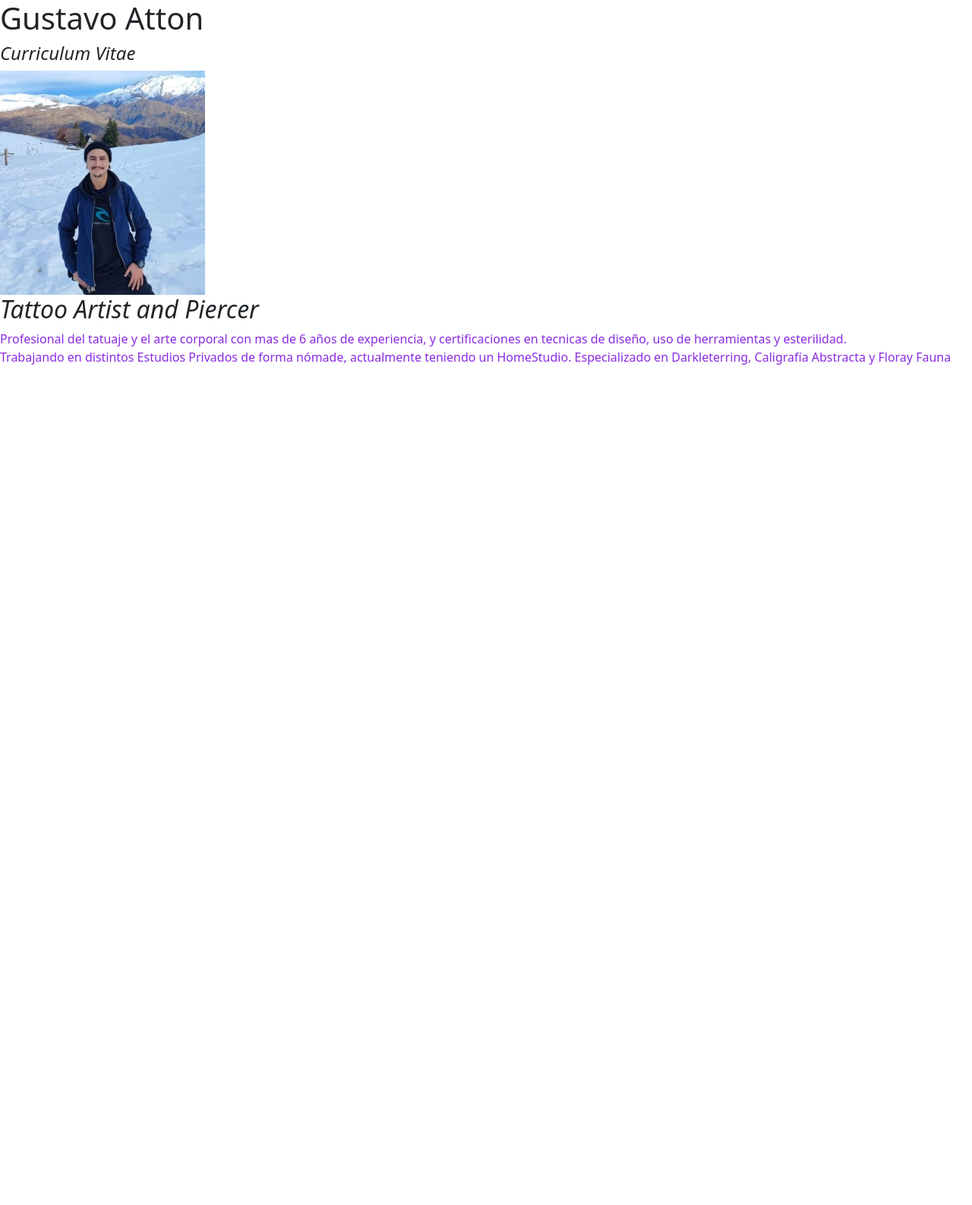
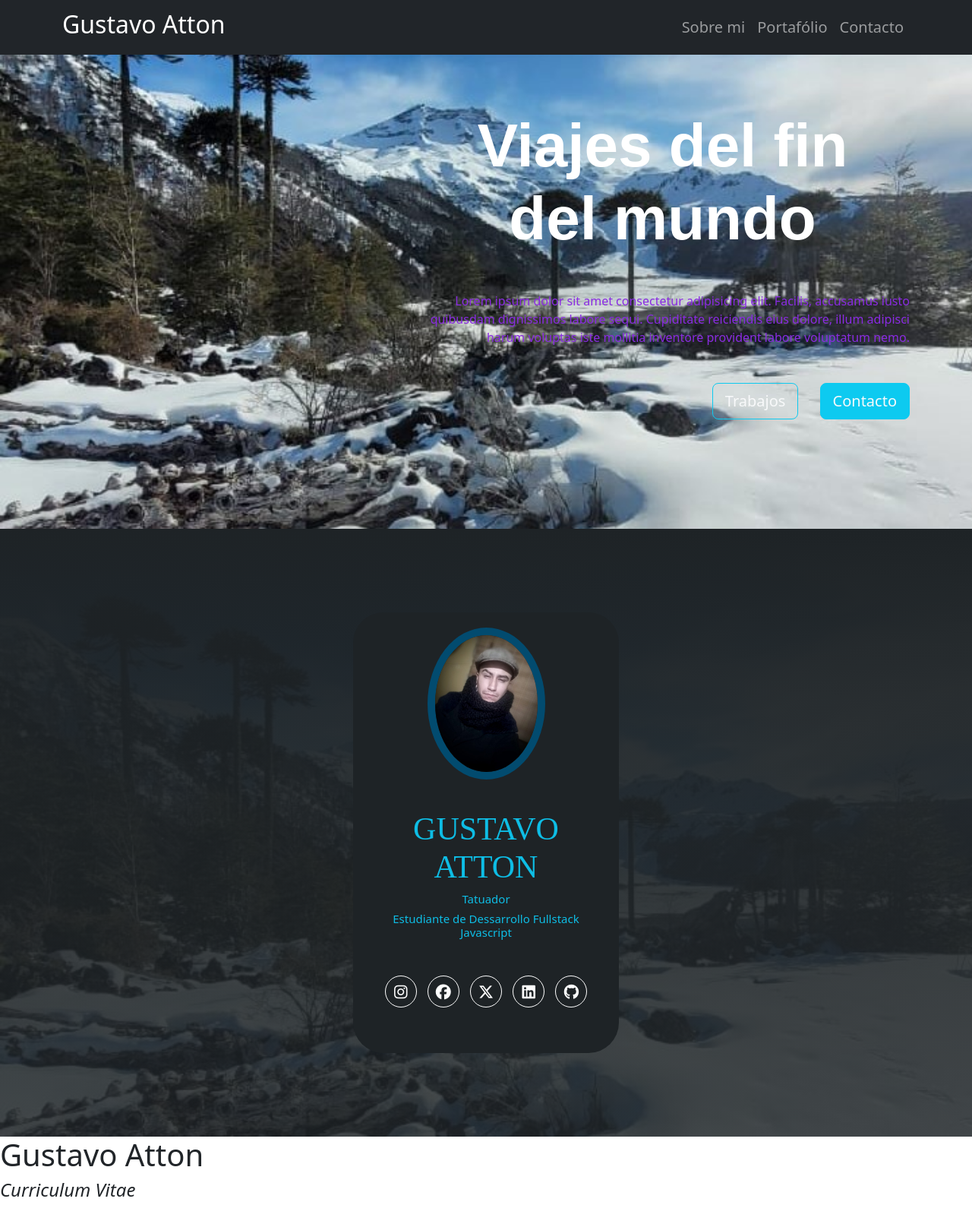
Before and after one commit to JoseQuevedo333/Gustavo-atton.github.io, a plain HTML site: page index.html in a window 1280 px wide. Shown: the top 1586 px of the page at 76% size. Before the commit the page ends 800 px from the top, so only its background shows below. Drawn offline with nearby package versions, Linux system fonts and the light colour scheme; files whose address does not match are found by name.

Commit message:
nav header secction img

```diff
--- a/index.html
+++ b/index.html
@@ -1,27 +1,101 @@
 <!DOCTYPE html>
-<html lang="en">
+<html lang="es">
   <head>
     <meta charset="UTF-8" />
     <meta name="viewport" content="width=device-width, initial-scale=1.0" />
-    <title>Gustavo Atton CV </title>
+    <title>Gustavo Atton CV</title>
 
     <!-- Link Css -->
-     <link rel="stylesheet" href="style.css">
+    <link rel="stylesheet" href="style.css" />
 
     <!-- Link Bootstrap -->
+
     <link
       href="https://cdn.jsdelivr.net/npm/bootstrap@5.3.3/dist/css/bootstrap.min.css"
       rel="stylesheet"
       integrity="sha384-QWTKZyjpPEjISv5WaRU9OFeRpok6YctnYmDr5pNlyT2bRjXh0JMhjY6hW+ALEwIH"
       crossorigin="anonymous"
     />
+<!-- link iconos -->
+    <link rel="stylesheet" href="https://cdnjs.cloudflare.com/ajax/libs/font-awesome/6.6.0/css/all.min.css" integrity="sha512-Kc323vGBEqzTmouAECnVceyQqyqdsSiqLQISBL29aUW4U/M7pSPA/gEUZQqv1cwx4OnYxTxve5UMg5GT6L4JJg==" crossorigin="anonymous" referrerpolicy="no-referrer" />
+
     <link
       rel="icon"
       type="image/png"
       href="/cv_portafolio/Gustavo-atton.github.io/assets/img/android-chrome-192x192.png"
     />
   </head>
+
   <body>
+    <nav class="navbar navbar-expand-lg navbar-dark bg-dark fixed-top">
+      <div class="container">
+        <a class="navbar-brand" href="#">
+          <h2>Gustavo Atton</h2>
+        </a>
+        <button
+          class="navbar-toggler"
+          type="button"
+          data-bs-toggle="collapse"
+          aria-controls="navbarSupportedContent"
+          aria-expanded="false"
+          aria-label="Toggle navigation"
+        >
+          <span class="navbar-toggler-icon"></span>
+        </button>
+        <div class="collapse navbar-collapse" id="navbarSupportedContent">
+          <ul class="navbar-nav ms-auto mb-2 mb-lg-0 fs-5">
+            <li class="nav-item">
+              <a class="nav-link" href="#">Sobre mi</a>
+            </li>
+            <li class="nav-item">
+              <a class="nav-link" href="#">Portafólio</a>
+            </li>
+            <li class="nav-item">
+              <a class="nav-link" href="#">Contacto</a>
+            </li>
+          </ul>
+        </div>
+      </div>
+    </nav>
+
+    <header id="Hero-Section" class="text-warning text-end py-5 mt-5">
+        <div class="container">
+            <div class="ms-auto col-12 col-md-7 ">
+                <h1 class="display-1 fw-bold my-5">
+                    Viajes del fin <br> del mundo
+                </h1>
+                <p class="my-5">
+                    Lorem ipsum dolor sit amet consectetur adipisicing elit. Facilis, accusamus iusto quibusdam
+                    dignissimos labore sequi. Cupiditate reiciendis eius dolore, illum adipisci harum voluptas iste
+                    mollitia inventore provident labore voluptatum nemo.
+                </p>
+                <div class="mb-5 pb-5">
+                    <button class="btn btn-lg btn-outline-info text-light me-4">Trabajos</button>
+                    <button class="btn btn-lg btn-info text-light">Contacto</button>
+                </div>
+            </div>
+        </div>
+    </header>
+
+
+    <!--sección inicio-->
+    <section id="inicio" class="inicio">
+        <div class="contenido-banner">
+            <div class="contenedor-img">
+                <img src="./assets/img/cvgit.jpeg" alt="">
+            </div>
+            <h1>GUSTAVO ATTON</h1>
+            <h2>Tatuador </h2> <h2> Estudiante de Dessarrollo Fullstack Javascript</h2>
+            <div class="redes">
+                <a href="https://www.instagram.com/"><i class="fa-brands fa-instagram"></i></a>
+                <a href="https://www.facebook.com/profile.php?"><i class="fa-brands fa-facebook"></i></a>
+                <a href="https://x.com"><i class="fa-brands fa-x-twitter"></i></a>
+                <a href="https://cl.linkedin.com"><i class="fa-brands fa-linkedin"></i></a>
+                <a href="https://github.com/gustavo-atton"><i class="fa-brands fa-github"></i></a>
+            </div>
+        </div>
+    </section>
+
     <h1>Gustavo Atton</h1>
     <h4><em>Curriculum Vitae</em></h4>
     <img
@@ -39,5 +113,15 @@
       nómade, actualmente teniendo un HomeStudio. Especializado en
       Darkleterring, Caligrafía Abstracta y Floray Fauna
     </p>
+
+    <footer class="bg-dark text-center text-light p-4">
+      <p class="mb-0">Gustavo Atton 2024. Todos los derechos reservados.</p>
+    </footer>
+
+    <script
+      src="https://cdn.jsdelivr.net/npm/bootstrap@5.3.3/dist/js/bootstrap.bundle.min.js"
+      integrity="sha384-YvpcrYf0tY3lHB60NNkmXc5s9fDVZLESaAA55NDzOxhy9GkcIdslK1eN7N6jIeHz"
+      crossorigin="anonymous"
+    ></script>
   </body>
 </html>
--- a/style.css
+++ b/style.css
@@ -1,5 +1,82 @@
+body {
+  background-color: black;
+  color: #ffffff;
+  margin: 0px;
+  padding: 0px;
+}
 
+#Hero-Section {
+  background-image: url("../Gustavo-atton.github.io/assets/img/headerfondo.jpeg");
+  background-repeat: no-repeat;
+  background-size: cover;
+  background-position: left;
+}
+header h1 {
+  color: #ffffff;
+  text-align: center;
+  margin: opx;
+  font-family: "Raleway", Medium, sans-serif;
+  font-size: 50px;
+}
 
-body{ background-color: black
-    ; color: aliceblue;}
-p{ color: blueviolet;}
+p {
+  color: blueviolet;
+}
+
+/* SECCION DE INICIO */
+
+.inicio {
+  background: linear-gradient(
+      to top,
+      rgba(30, 35, 38, 0.8),
+      rgba(30, 35, 38, 1)
+    ),
+    url(../Gustavo-atton.github.io/assets/img/headerfondo.jpeg);
+  background-size: cover;
+  height: 100vh;
+  color: #0ebde5;
+  display: flex;
+  align-items: center;
+}
+
+.inicio .contenido-banner {
+  padding: 20px;
+  background-color: #1e2326;
+  max-width: 350px;
+  margin: auto;
+  text-align: center;
+  border-radius: 40px;
+}
+.inicio .contenido-banner img {
+  margin-top: 40px;
+  border: 10px solid #024b6f;
+  display: block;
+  width: 50%;
+  margin: auto;
+  border-radius: 100%;
+}
+.inicio .contenido-banner h1 {
+  margin-top: 40px;
+  font-size: 42px;
+  font-family: "Righteous";
+}
+.inicio .contenido-banner h2 {
+  font-size: 15px;
+  font-weight: normal;
+}
+.inicio .contenido-banner .redes a {
+  color: #fff;
+  display: inline-block;
+  text-decoration: none;
+  border: 1px solid #fff;
+  border-radius: 100%;
+  width: 42px;
+  height: 42px;
+  line-height: 42px;
+  margin: 40px 5px;
+  font-size: 20px;
+  transition: 0.3s;
+}
+.inicio .contenido-banner .redes a:hover {
+  background-color: #1cb698;
+}
```
Also changed, not shown: assets/img/WhatsApp Image 2024-10-23 at 03.42.54 (1).jpeg (added), assets/img/cvgit.jpeg (added), assets/img/headerfondo.jpeg (added).
